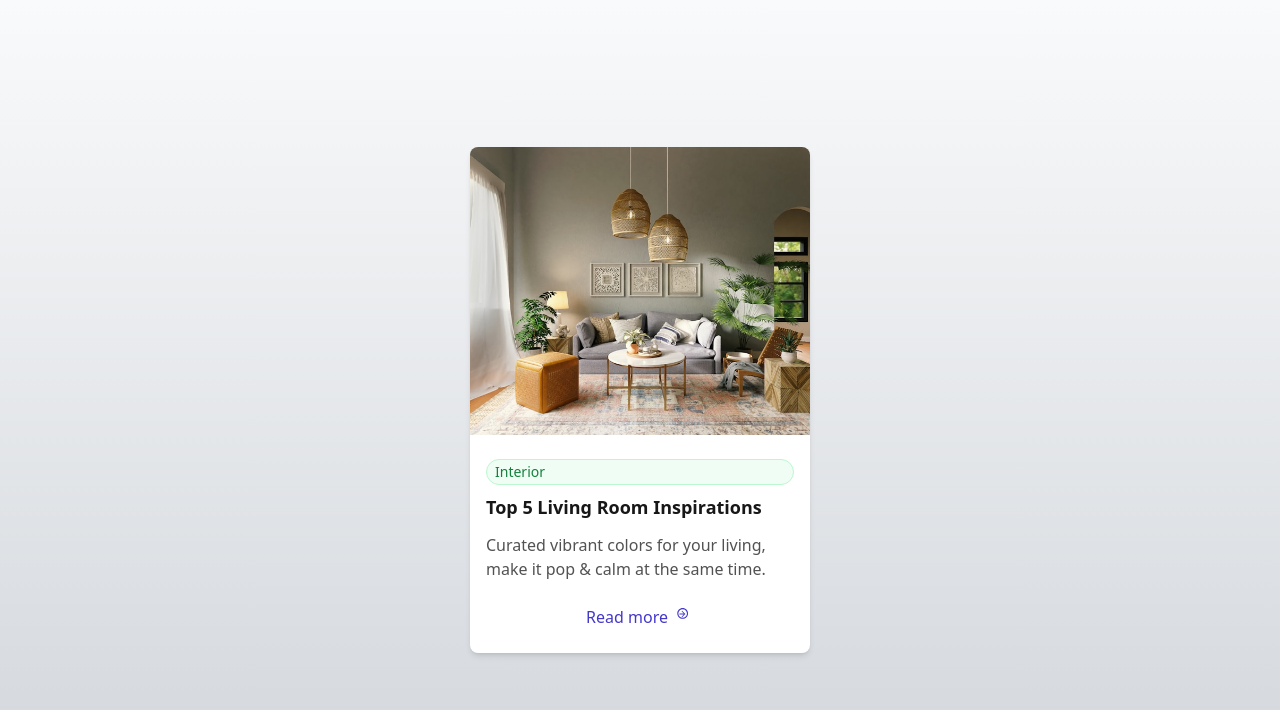
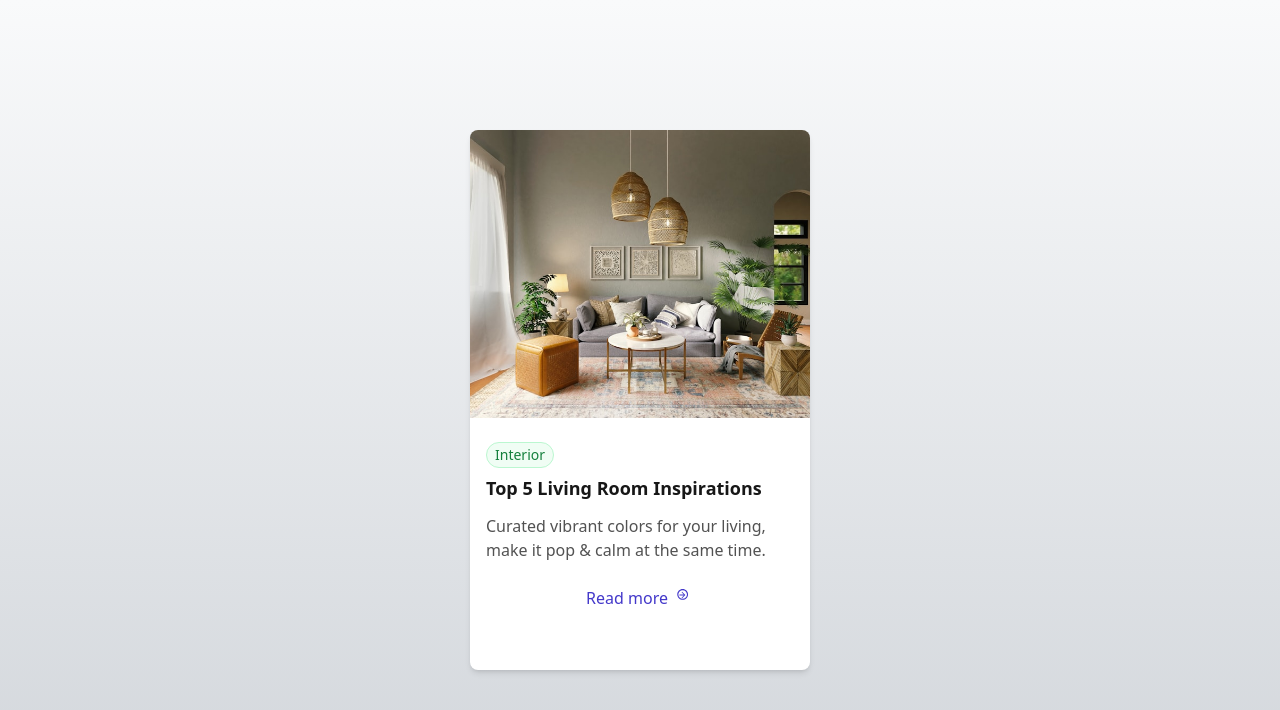
Before and after one commit to amandaguan-ag/marketing, a Next.js app: page /blog-card in a window 1280 px wide. Shown: the top 710 px of the page. Built offline with nearby package versions, Linux system fonts and the light colour scheme.

Commit message:
Align blog category styling

```diff
--- a/src/components/BlogCard.js
+++ b/src/components/BlogCard.js
@@ -11,17 +11,23 @@ const BlogCard = ({ title, category, description, imageSrc }) => {
         className="self-stretch h-72 object-cover rounded-t-lg"
       />
       <div className="flex flex-col gap-3 self-stretch px-4 py-6">
-        <div className="flex flex-col gap-2 self-stretch">
-          <div className="flex items-center bg-green-50 px-2 py-0.5 rounded-full border border-solid border-green-200">
+        <div className="flex flex-col gap-2 self-stretch relative">
+          <div
+            className="flex items-center bg-green-50 px-2 py-0.5 rounded-full border border-solid border-green-200 absolute"
+            style={{ top: "0px", left: "0px" }}
+          >
             <span className="font-normal text-sm text-center text-green-700">
               {category}
             </span>
           </div>
-          <span className="font-semibold text-lg text-neutral-900">
+          <span className="font-semibold text-lg text-neutral-900 mt-8">
             {title}
           </span>
         </div>
-        <div className="flex flex-col gap-6 self-stretch">
+        <div
+          className="flex flex-col gap-6 self-stretch mt-auto"
+          style={{ paddingBottom: "36px" }}
+        >
           <span className="font-medium text-base text-neutral-600">
             {description}
           </span>
```
